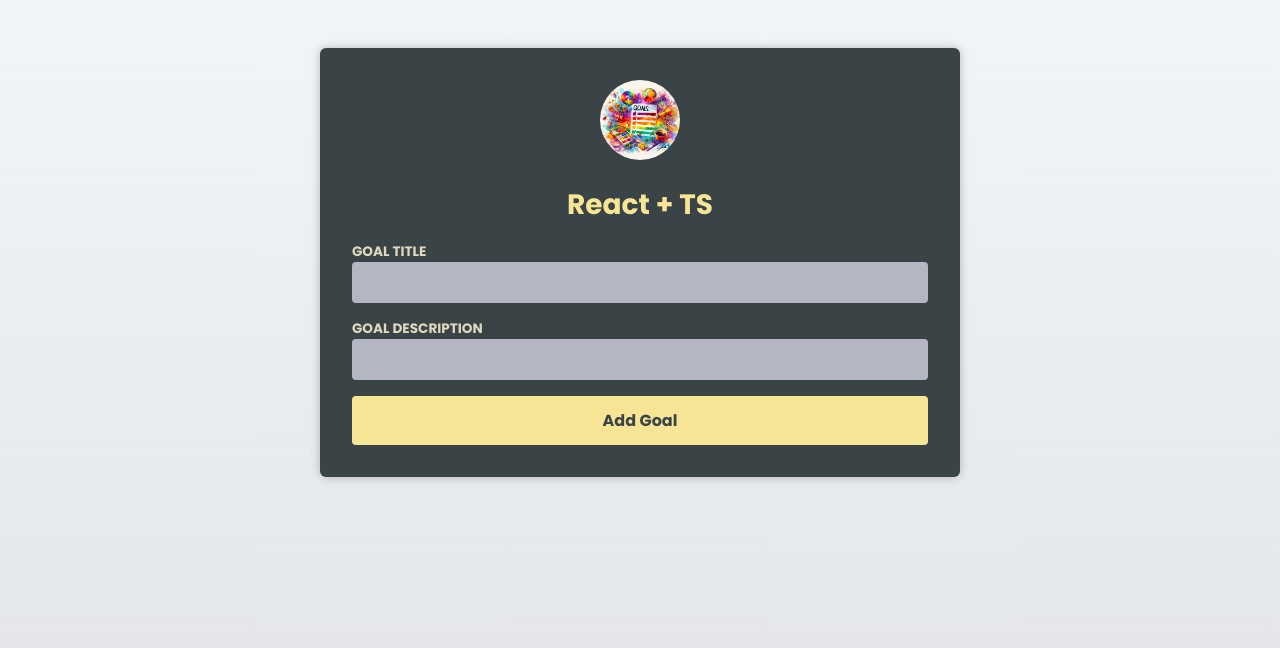
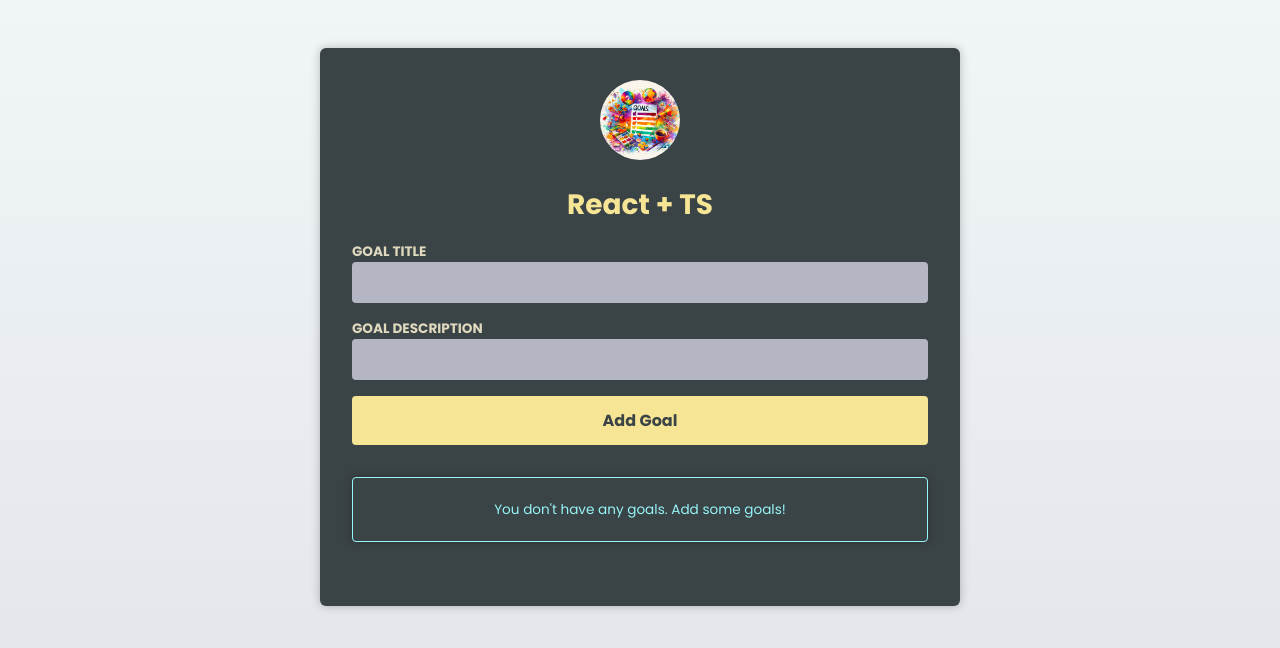
Before and after one commit to prajwal-hebbar-07/react-typescript-zone, a React (Vite) app: page / in a window 1280 px wide. Shown: the top 648 px of the page. Built offline with nearby package versions, Linux system fonts and the light colour scheme; the HTML template or start-up script is replaced by a standard one.

Commit message:
add logic for info and warning box
Added logic to display info and warning boxes based on certain
condition.

```diff
--- a/src/components/CourseGoalList.tsx
+++ b/src/components/CourseGoalList.tsx
@@ -2,6 +2,7 @@ import { type FC } from "react";
 
 import { type CourseGoal as CGoal } from "../App";
 import CourseGoal from "./CourseGoal";
+import InfoBox from "./InfoBox";
 
 interface CourseGoalListProps {
   goals: CGoal[];
@@ -9,7 +10,25 @@ interface CourseGoalListProps {
 }
 
 const CourseGoalList: FC<CourseGoalListProps> = ({ goals, onDeleteGoal }) => {
+  let warningBox;
+
+  if (goals.length === 0) {
     return (
+      <InfoBox mode="hint">You don't have any goals. Add some goals!</InfoBox>
+    );
+  }
+
+  if (goals.length >= 3) {
+    warningBox = (
+      <InfoBox mode="warning">
+        You are adding too many goals. Rethink the plan.
+      </InfoBox>
+    );
+  }
+
+  return (
+    <>
+      {warningBox}
       <ul>
         {goals.map((goal) => (
           <li key={goal.id}>
@@ -19,6 +38,7 @@ const CourseGoalList: FC<CourseGoalListProps> = ({ goals, onDeleteGoal }) => {
           </li>
         ))}
       </ul>
+    </>
   );
 };
 
```
Lines whose indentation alone changed are shown as unchanged.
